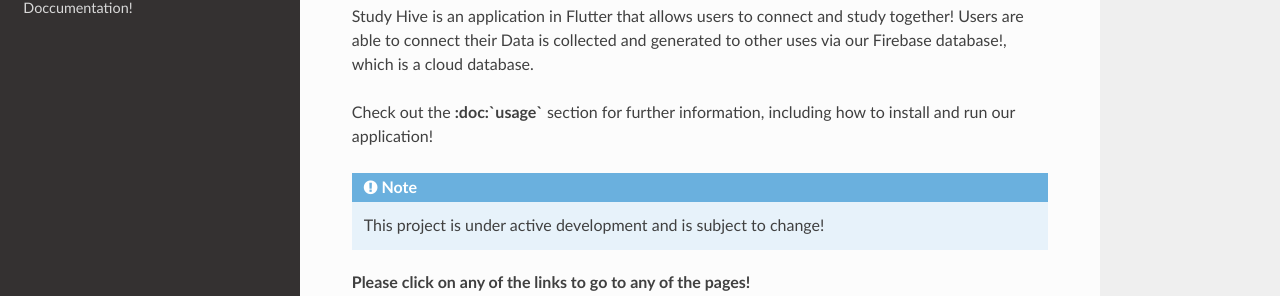
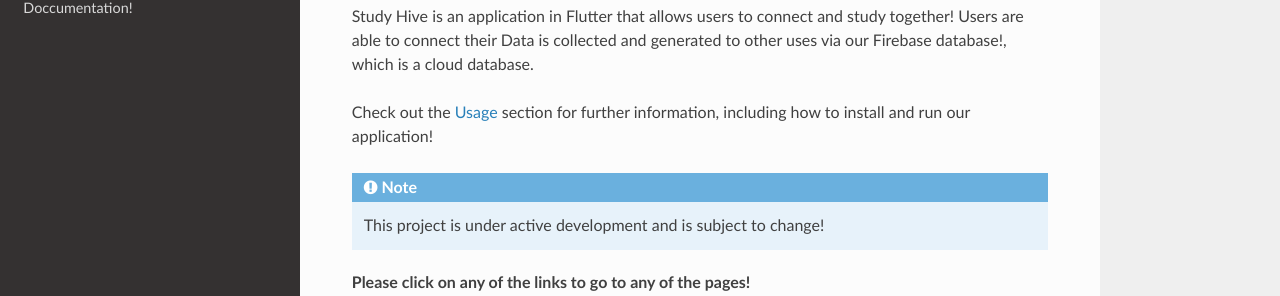
Before and after one commit to Harry-Howard/readthedocs, a Sphinx documentation site: the page built from docs/source/index.rst, in a window 1280 px wide. Shown: the part 155-451 px from the top of the page. Built offline with Sphinx 7.4.7 and the Read the Docs theme 2.0.0, drawn with Linux system fonts in a browser that asks for light colours.

Commit message:
Update index.rst

```diff
--- a/docs/source/index.rst
+++ b/docs/source/index.rst
@@ -6,7 +6,7 @@
 Data is collected and generated to other uses via our Firebase database!, which is a cloud database.
 
 
-Check out the **:doc:`usage`** section for further information, including
+Check out the :doc:`usage` section for further information, including
 how to install and run our application!
 
 .. note::
```
